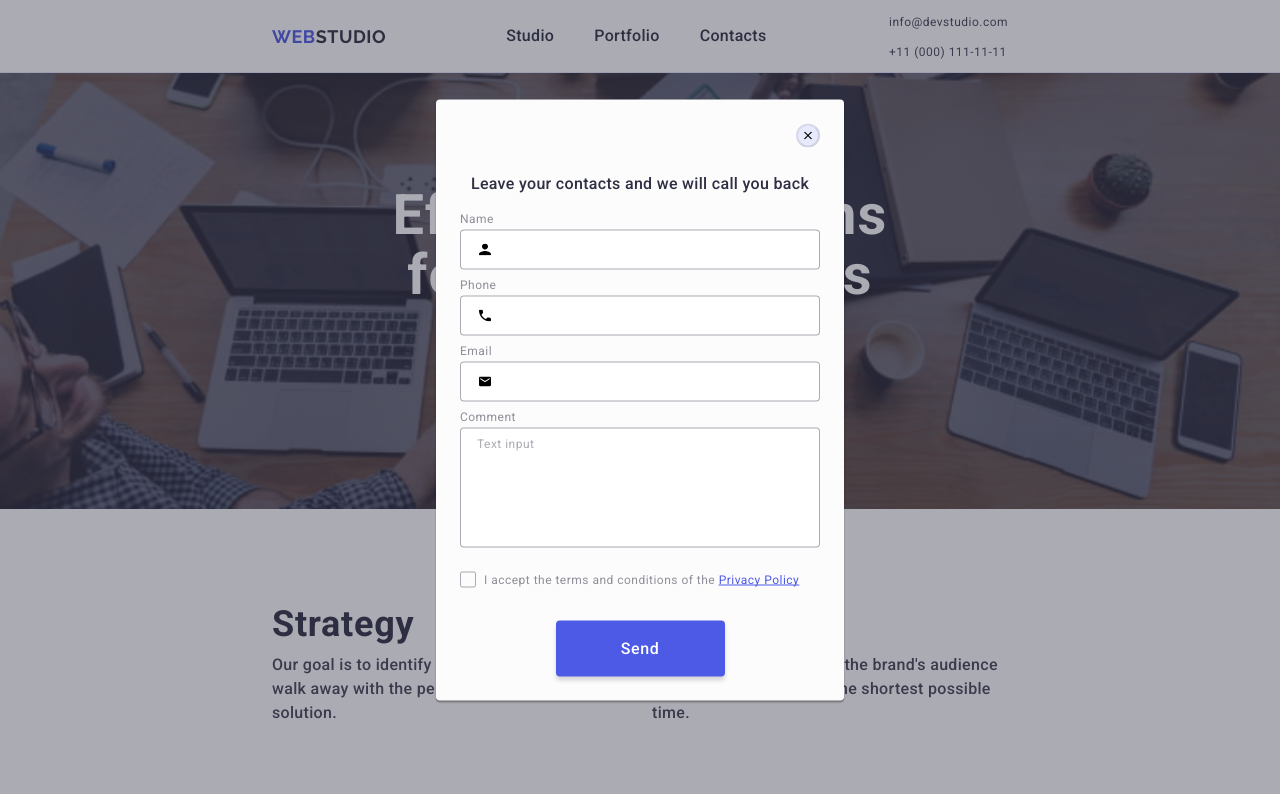
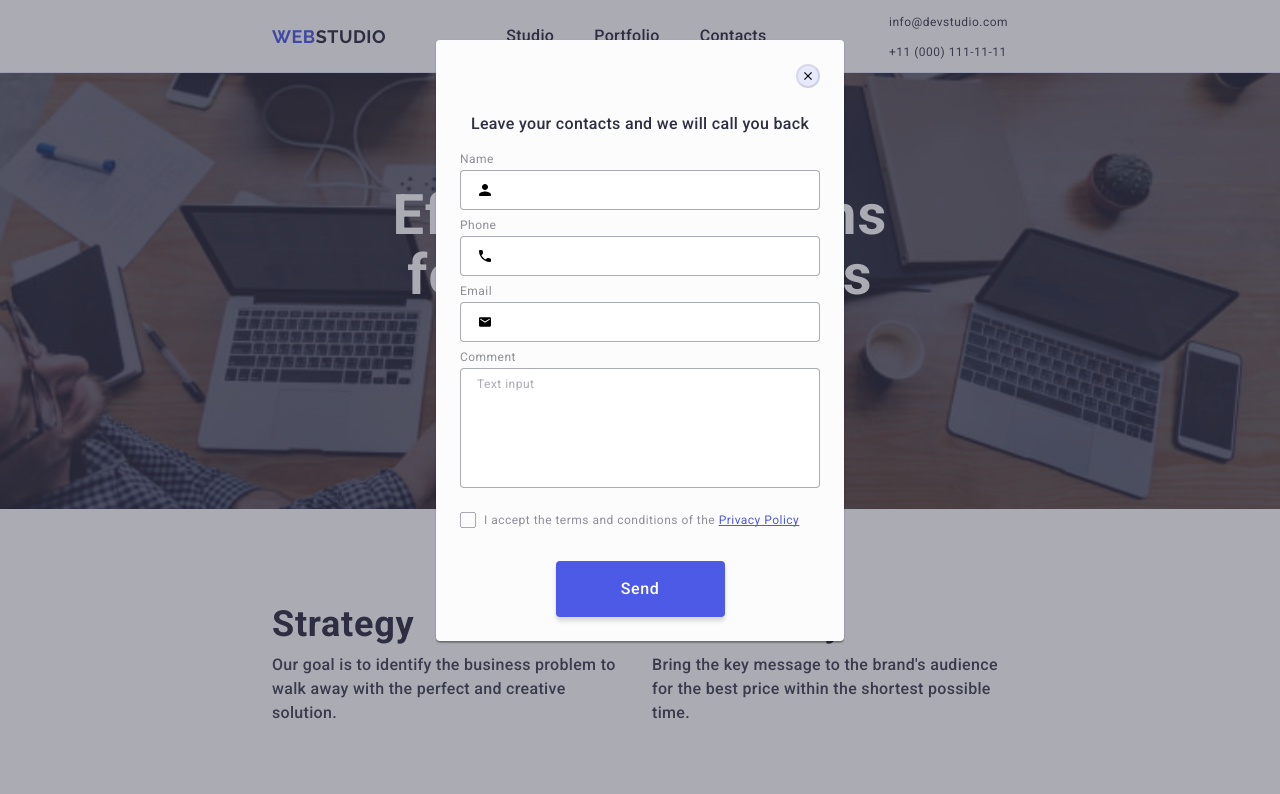
Before and after one commit to Segazzs/WebStudio, a plain HTML site: page index.html in a window 1280 px wide. Both pictures are taken after a click on the button "Order Service". Shown: the top 794 px of the page. Drawn offline with nearby package versions, Linux system fonts and the light colour scheme.

Commit message:
Fix modal order block postion on modile view

```diff
--- a/css/style.css
+++ b/css/style.css
@@ -660,24 +660,31 @@ img {
   top: 0;
   left: 0;
   background-color: rgba(46, 47, 66, 0.4);
+
+  display: flex;
+  justify-content: center;
+  align-items: flex-start;
+
+  padding: 40px 0;
+  overflow-y: auto;
+
   opacity: 0;
   pointer-events: none;
   transition: opacity 300ms ease-in-out;
 }
+
 .modal {
+  width: 288px;
+  max-height: calc(100vh - 80px);
   overflow-y: auto;
-  width: 288px;
-  min-height: 584px;
+
   box-shadow:
     0 1px 1px 0 rgba(0, 0, 0, 0.14),
     0 1px 3px 0 rgba(0, 0, 0, 0.12),
     0 2px 1px 0 rgba(0, 0, 0, 0.2);
+
   background-color: #fcfcfc;
   border-radius: 4px;
-  position: absolute;
-  top: 50%;
-  left: 50%;
-  transform: translate(-50%, -50%);
   padding: 72px 16px 24px;
   position: relative;
 }
```
